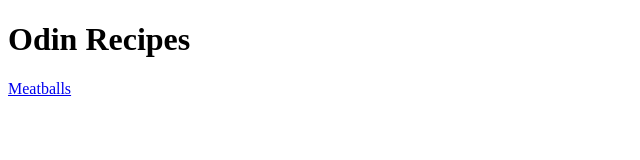
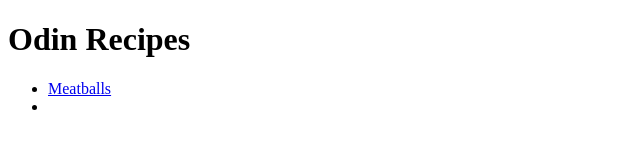
Before and after one commit to umtcnckn/odin-recipes, a plain HTML site: page index.html in a window 1280 px wide. Shown: the whole page, without its empty margins (0-640 px from the left). Drawn offline with Linux system fonts and the light colour scheme.

Commit message:
Added image and created lists.

```diff
--- a/index.html
+++ b/index.html
@@ -8,7 +8,9 @@
 </head>
 <body>
     <h1>Odin Recipes</h1>
-    <a href="recipes/meatballs.html">Meatballs</a>
-
+    <ul>
+        <li><a href="recipes/meatballs.html">Meatballs</a></li>
+        <li><a href=""></a></li>
+    </ul>
 </body>
 </html>
```
